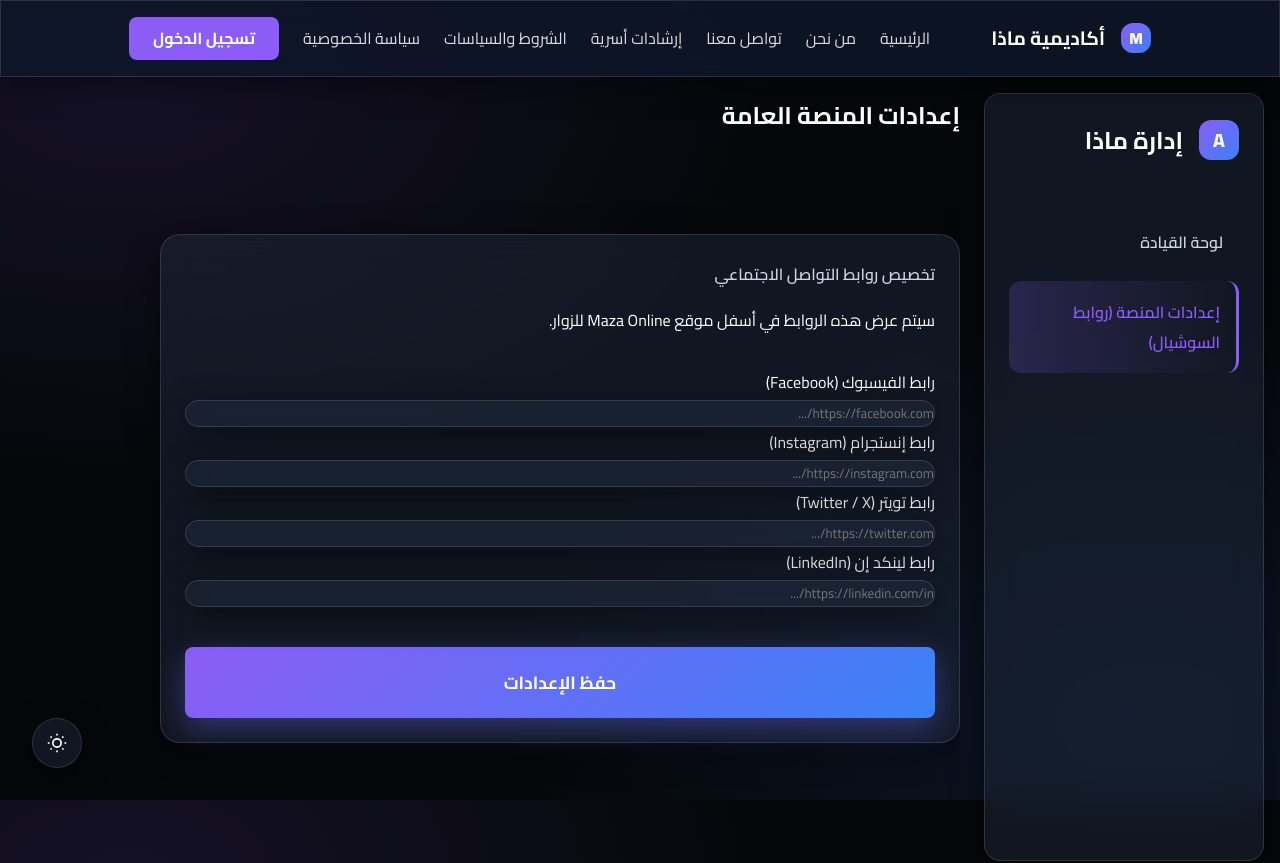
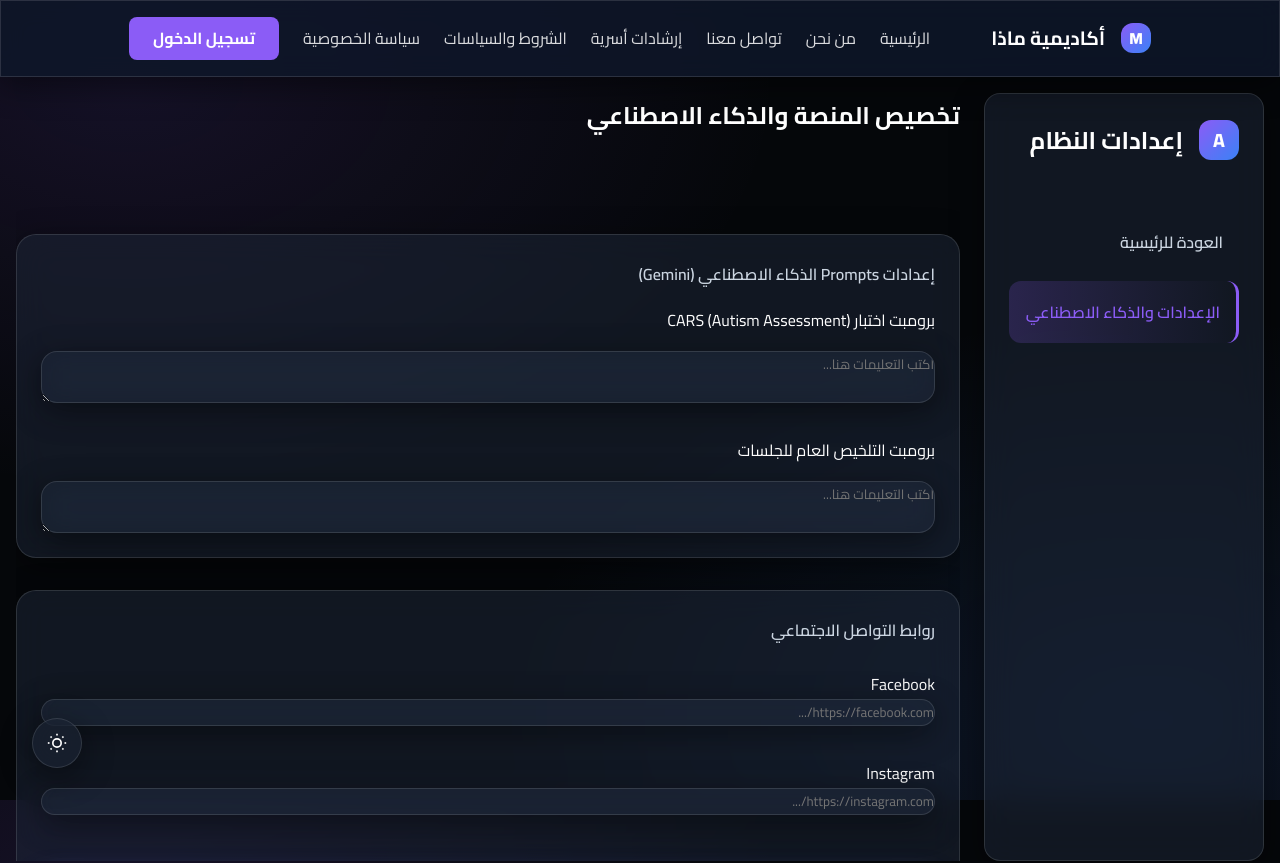
Before and after one commit to mazaacdemy/maza.online, a Next.js app: page /dashboard/admin/settings in a window 1280 px wide. Shown: the top 863 px of the page. Built offline with nearby package versions, Linux system fonts and the light colour scheme; no server answers; the database is empty.

Commit message:
Fix accessibility issues and complete Admin dashboard subpages functionality

```diff
--- /dev/null
+++ b/app/api/admin/users/route.ts
@@ -0,0 +1,48 @@
+import { NextResponse } from "next/server";
+import prisma from "@/lib/prisma";
+import { getServerSession } from "next-auth";
+import { authOptions } from "@/lib/auth";
+
+export async function GET() {
+  const session = await getServerSession(authOptions);
+  if (!session || (session.user as any).role !== "ADMIN") {
+    return NextResponse.json({ error: "Unauthorized" }, { status: 401 });
+  }
+
+  const users = await prisma.user.findMany({
+    orderBy: { createdAt: 'desc' },
+    select: { id: true, name: true, email: true, role: true, createdAt: true, emailVerified: true }
+  });
+
+  return NextResponse.json(users);
+}
+
+export async function PATCH(req: Request) {
+  const session = await getServerSession(authOptions);
+  if (!session || (session.user as any).role !== "ADMIN") {
+    return NextResponse.json({ error: "Unauthorized" }, { status: 401 });
+  }
+
+  const { userId, role } = await req.json();
+  const updatedUser = await prisma.user.update({
+    where: { id: userId },
+    data: { role }
+  });
+
+  return NextResponse.json(updatedUser);
+}
+
+export async function DELETE(req: Request) {
+  const session = await getServerSession(authOptions);
+  if (!session || (session.user as any).role !== "ADMIN") {
+    return NextResponse.json({ error: "Unauthorized" }, { status: 401 });
+  }
+
+  const { searchParams } = new URL(req.url);
+  const userId = searchParams.get('userId');
+
+  if (!userId) return NextResponse.json({ error: "Missing ID" }, { status: 400 });
+
+  await prisma.user.delete({ where: { id: userId } });
+  return NextResponse.json({ success: true });
+}
--- a/app/dashboard/admin/settings/page.tsx
+++ b/app/dashboard/admin/settings/page.tsx
@@ -3,63 +3,46 @@
 import React, { useState, useEffect } from 'react';
 import Link from 'next/link';
 
-export default function AdminSettingsPage() {
-  const [settings, setSettings] = useState({
+export default function AdminSettingsFullPage() {
+  const [prompts, setPrompts] = useState({
+    carsPrompt: '',
+    generalSummary: ''
+  });
+  const [social, setSocial] = useState({
     facebook: '',
-    twitter: '',
-    instagram: '',
-    linkedin: ''
+    instagram: ''
   });
-  const [loading, setLoading] = useState(false);
   const [saving, setSaving] = useState(false);
-  const [message, setMessage] = useState('');
 
   useEffect(() => {
     fetchSettings();
   }, []);
 
   const fetchSettings = async () => {
-    setLoading(true);
      try {
        const res = await fetch('/api/settings');
        const data = await res.json();
        if (data) {
-        setSettings({
-          facebook: data.facebook || '',
-          twitter: data.twitter || '',
-          instagram: data.instagram || '',
-          linkedin: data.linkedin || ''
-        });
+         setSocial({ facebook: data.facebook || '', instagram: data.instagram || '' });
+         setPrompts({ carsPrompt: data.carsPrompt || '', generalSummary: data.generalSummary || '' });
        }
-    } catch (error) {
-      console.error(error);
-    } finally {
-      setLoading(false);
+     } catch (err) {
+       console.error(err);
      }
   };
 
   const handleSave = async (e: React.FormEvent) => {
     e.preventDefault();
     setSaving(true);
-    setMessage('');
-
     try {
-      const res = await fetch('/api/settings', {
+      await fetch('/api/settings', {
         method: 'POST',
-        headers: {
-          'Content-Type': 'application/json'
-        },
-        body: JSON.stringify(settings)
+        headers: { 'Content-Type': 'application/json' },
+        body: JSON.stringify({ ...social, ...prompts })
       });
-
-      const data = await res.json();
-      if (res.ok) {
-        setMessage('تم حفظ الإعدادات بنجاح!');
-      } else {
-        setMessage(data.error || 'حدث خطأ أثناء الحفظ.');
-      }
-    } catch (error) {
-      setMessage('فشل الاتصال بالخادم.');
+      alert('تم حفظ الإعدادات بنجاح');
+    } catch (err) {
+      alert('فشل الحفظ');
     } finally {
       setSaving(false);
     }
@@ -67,81 +50,67 @@ export default function AdminSettingsPage() {
 
   return (
     <div className="dashboard-container">
-      {/* Sidebar */}
       <aside className="sidebar glass-panel">
         <div className="logo">
           <div className="logo-icon admin-bg-warning">A</div>
-          <h2>إدارة ماذا</h2>
+          <h2>إعدادات النظام</h2>
         </div>
         <nav className="side-nav">
-          <Link href="/dashboard/admin" className="nav-item">لوحة القيادة</Link>
-          <Link href="/dashboard/admin/settings" className="nav-item active">إعدادات المنصة (روابط السوشيال)</Link>
+          <Link href="/dashboard/admin" className="nav-item">العودة للرئيسية</Link>
+          <Link href="/dashboard/admin/settings" className="nav-item active">الإعدادات والذكاء الاصطناعي</Link>
         </nav>
       </aside>
 
-      {/* Main Content */}
       <main className="main-content">
         <header className="topbar">
-          <h2>إعدادات المنصة العامة</h2>
+          <h2>تخصيص المنصة والذكاء الاصطناعي</h2>
         </header>
 
-        <div className="card glass-panel mt-4 max-w-800px">
-          <h3>تخصيص روابط التواصل الاجتماعي</h3>
-          <p className="text-secondary mt-1 mb-2">
-            سيتم عرض هذه الروابط في أسفل موقع Maza Online للزوار.
-          </p>
+        <form onSubmit={handleSave} className="dashboard-grid mt-4">
+          <div className="card glass-panel col-span-2">
+            <h3>إعدادات Prompts الذكاء الاصطناعي (Gemini)</h3>
+            <div className="flex-col gap-1 mt-1">
+               <label className="text-secondary">برومبت اختبار CARS (Autism Assessment)</label>
+               <textarea
+                 className="input-field glass-panel w-full min-h-150px"
+                 value={prompts.carsPrompt}
+                 onChange={(e) => setPrompts({ ...prompts, carsPrompt: e.target.value })}
+                 placeholder="اكتب التعليمات هنا..."
+               />
+            </div>
+            <div className="flex-col gap-1 mt-2">
+               <label className="text-secondary">برومبت التلخيص العام للجلسات</label>
+               <textarea
+                 className="input-field glass-panel w-full min-h-150px"
+                 value={prompts.generalSummary}
+                 onChange={(e) => setPrompts({ ...prompts, generalSummary: e.target.value })}
+                 placeholder="اكتب التعليمات هنا..."
+               />
+            </div>
+          </div>
 
-          {message && (
-            <div className={`p-1 mb-2 border-radius-sm ${message.includes('بنجاح') ? 'alert-success' : 'alert-error'}`}>
-              {message}
-            </div>
-          )}
-
-          {loading ? (
-            <p>جاري تحميل الإعدادات...</p>
-          ) : (
-            <form onSubmit={handleSave} className="flex-col gap-1.5 mt-2">
-              <div className="input-group">
-                <label className="block text-secondary mb-0.5">رابط الفيسبوك (Facebook)</label>
+          <div className="card glass-panel flex-col gap-1">
+            <h3>روابط التواصل الاجتماعي</h3>
+            <div className="flex-col">
+               <label htmlFor="facebook" className="text-sm-secondary">Facebook</label>
                <input
+                 id="facebook"
                  type="url"
                  className="input-field glass-panel w-full"
+                 value={social.facebook}
+                 onChange={(e) => setSocial({ ...social, facebook: e.target.value })}
                  placeholder="https://facebook.com/..."
-                  value={settings.facebook}
-                  onChange={(e) => setSettings({ ...settings, facebook: e.target.value })}
                />
             </div>
-
-              <div className="input-group">
-                <label className="block text-secondary mb-0.5">رابط إنستجرام (Instagram)</label>
+            <div className="flex-col mt-1">
+               <label htmlFor="instagram" className="text-sm-secondary">Instagram</label>
                <input
+                 id="instagram"
                  type="url"
                  className="input-field glass-panel w-full"
+                 value={social.instagram}
+                 onChange={(e) => setSocial({ ...social, instagram: e.target.value })}
                  placeholder="https://instagram.com/..."
-                  value={settings.instagram}
-                  onChange={(e) => setSettings({ ...settings, instagram: e.target.value })}
-                />
-              </div>
-
-              <div className="input-group">
-                <label className="block text-secondary mb-0.5">رابط تويتر (Twitter / X)</label>
-                <input
-                  type="url"
-                  className="input-field glass-panel w-full"
-                  placeholder="https://twitter.com/..."
-                  value={settings.twitter}
-                  onChange={(e) => setSettings({ ...settings, twitter: e.target.value })}
-                />
-              </div>
-
-              <div className="input-group">
-                <label className="block text-secondary mb-0.5">رابط لينكد إن (LinkedIn)</label>
-                <input
-                  type="url"
-                  className="input-field glass-panel w-full"
-                  placeholder="https://linkedin.com/in/..."
-                  value={settings.linkedin}
-                  onChange={(e) => setSettings({ ...settings, linkedin: e.target.value })}
                />
             </div>
 
@@ -150,11 +119,10 @@ export default function AdminSettingsPage() {
               className="btn-gradient hero-btn mt-2"
               disabled={saving}
             >
-                {saving ? 'جاري الحفظ...' : 'حفظ الإعدادات'}
+              {saving ? 'جاري الحفظ...' : 'حفظ كافة الإعدادات'}
             </button>
+          </div>
         </form>
-          )}
-        </div>
       </main>
     </div>
   );
```
Also changed, not shown: app/dashboard/admin/page.tsx (+7 -7 lines), app/dashboard/admin/payments/page.tsx (added, +75 -0 lines), app/dashboard/admin/users/page.tsx (added, +121 -0 lines). Lines whose indentation alone changed are shown as unchanged.
